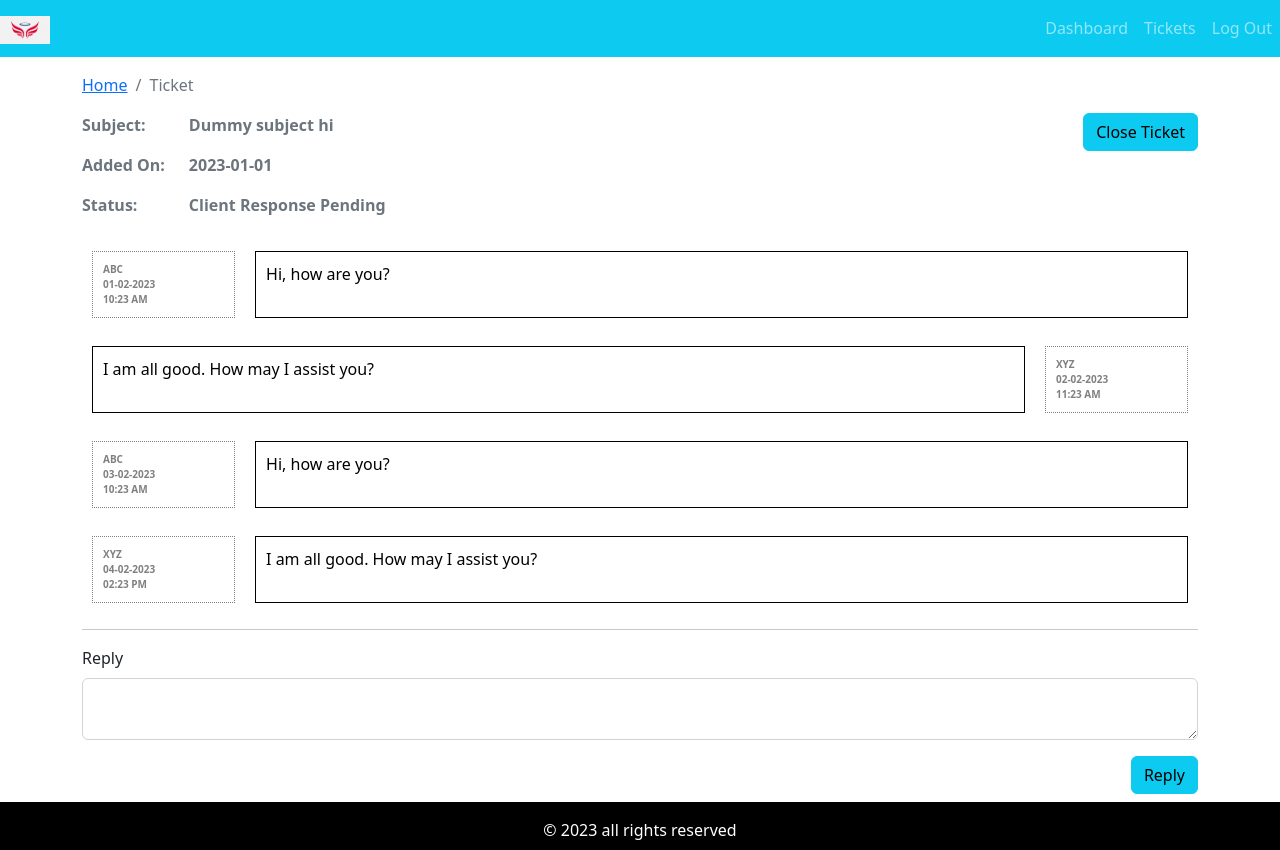
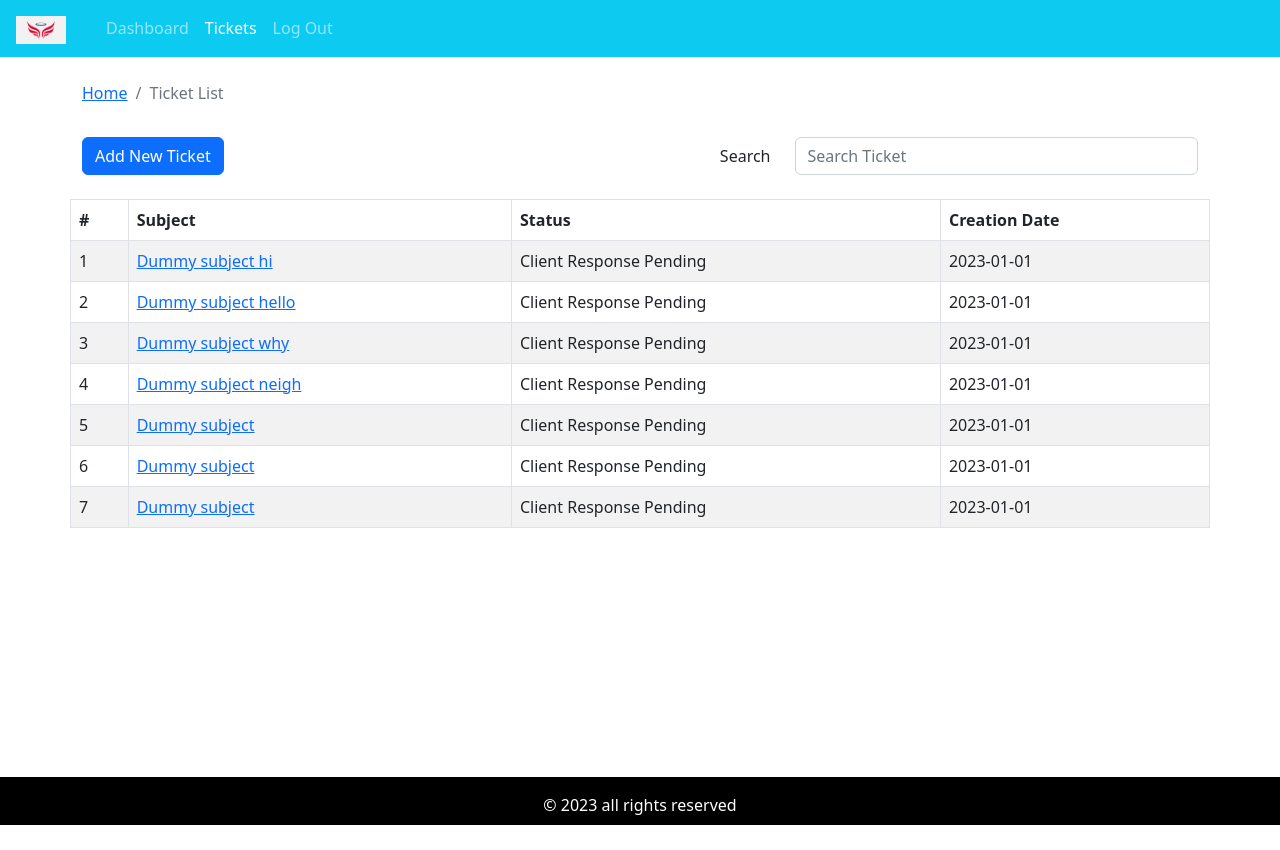
Before and after one commit to rahulsharma25/crm-frontend, a React (Create React App) app: page /tickets in a window 1280 px wide. After the commit the page ends 825 px from the top, so only its background shows below. Built offline with nearby package versions, Linux system fonts and the light colour scheme.

Commit message:
CTS-9 adding react router

```diff
--- a/package.json
+++ b/package.json
@@ -11,6 +11,8 @@
     "react": "^18.2.0",
     "react-bootstrap": "^2.7.0",
     "react-dom": "^18.2.0",
+    "react-router-bootstrap": "^0.26.2",
+    "react-router-dom": "^6.8.1",
     "react-scripts": "5.0.1",
     "web-vitals": "^2.1.4"
   },
--- a/src/App.js
+++ b/src/App.js
@@ -1,5 +1,6 @@
 import React from 'react';
 import './App.css';
+import { BrowserRouter as Router, Route, Routes } from 'react-router-dom';
 import { DefaultLayout } from './layout/defaultLayout';
 import { Dashboard } from './pages/dashboard/dashboard';
 import { Entry } from './pages/entry/entry';
@@ -7,17 +8,25 @@ import { AddTicket } from './pages/new-ticket/addTicketPage';
 import { TicketLandingPage } from './pages/ticket-landing/ticketLandingPage';
 // import { TicketLandingPage } from './pages/ticket-landing/ticketLandingPage';
 import { TicketListPage } from './pages/ticket-list/ticketListPage';
+import { PrivateRoute } from './components/private-route/privateRoute';
 
 function App() {
   return (
     <div className="App">
-      {/* <Entry /> */}
-      <DefaultLayout>
-        {/* <Dashboard /> */}
-        {/* <AddTicket /> */}
-        {/* <TicketListPage /> */}
-        <TicketLandingPage />
-      </DefaultLayout>
+      <Router>
+        <Routes>
+          <Route path='/login' element={<Entry />} />
+          <Route element={<PrivateRoute/>}>
+            <Route element={<DefaultLayout />} >
+              <Route path='dashboard' element={<Dashboard />} />
+              <Route path='add-ticket' element={<AddTicket />} />
+              <Route path='tickets' element={<TicketListPage />} />
+              <Route path='ticket/:tId' element={<TicketLandingPage />} />
+            </Route>
+          </Route>
+        </Routes>
+
+      </Router>
     </div>
   );
 }
--- a/src/components/add-ticket-form/addTicketForm.js
+++ b/src/components/add-ticket-form/addTicketForm.js
@@ -1,5 +1,5 @@
 import React from 'react';
-import { Button, Col, Container, Form, Row } from 'react-bootstrap';
+import { Button, Col, Form, Row } from 'react-bootstrap';
 import PropTypes from 'prop-types';
 
 export const AddTicketForm = ({handleOnChange, handleOnSubmit, formData}) => {
@@ -50,7 +50,7 @@ export const AddTicketForm = ({handleOnChange, handleOnSubmit, formData}) => {
               />
             </Col>
           </Form.Group>
-          <Button type='submit'>Login</Button>
+          <Button type='submit'>Add Ticket</Button>
         </Form>
       </div>
     </div>
--- a/src/components/breadcrumb/breadcrumb.js
+++ b/src/components/breadcrumb/breadcrumb.js
@@ -5,7 +5,7 @@ import { Breadcrumb } from 'react-bootstrap';
 export const BreadcrumbComp = ({page}) => {
   return (
     <Breadcrumb>
-        <Breadcrumb.Item href="/">Home</Breadcrumb.Item>
+        <Breadcrumb.Item href="/dashboard">Home</Breadcrumb.Item>
         <Breadcrumb.Item active>{page}</Breadcrumb.Item>
     </Breadcrumb>
   );
--- /dev/null
+++ b/src/components/private-route/privateRoute.js
@@ -0,0 +1,7 @@
+import React from 'react';
+import { Navigate, Outlet } from 'react-router-dom';
+
+const isAuth = true;
+export const PrivateRoute = () => {
+  return isAuth ? <Outlet/> : <Navigate to={'/login'} />;
+};
--- a/src/components/ticket-table/ticketTable.js
+++ b/src/components/ticket-table/ticketTable.js
@@ -1,12 +1,13 @@
 import React from 'react';
 import PropTypes from 'prop-types';
 import { Table } from 'react-bootstrap';
+import { Link } from 'react-router-dom';
 
 
 export const TicketTable = ({tickets}) => {
   // tickets = {};
   return (
-    <Table striped border hover>
+    <Table striped bordered hover>
       <thead>
         <tr>
           <th>#</th>
@@ -18,12 +19,16 @@ export const TicketTable = ({tickets}) => {
       <tbody>
         {tickets.length ? tickets.map((row) => {
           return (
-            <tr key={row.id}>
-              <td>{row.id}</td>
-              <td>{row.subject || 'No Subject'}</td>
-              <td>{row.status}</td>
-              <td>{row.addedAt}</td>
-            </tr>);
+              <tr key={row.id}>
+                <td>{row.id}</td>
+                <td>
+                  <Link to={`/ticket/${row.id}`}>
+                    {row.subject || 'No Subject'}
+                  </Link>
+                </td>
+                <td>{row.status}</td>
+                <td>{row.addedAt}</td>
+              </tr>);
         }):
         <tr>
           <td colSpan={4} className='text-center'>No tickets to show</td>
--- a/src/layout/defaultLayout.js
+++ b/src/layout/defaultLayout.js
@@ -1,9 +1,10 @@
 import React from 'react';
-import PropTypes from 'prop-types';
+import { Outlet } from 'react-router-dom';
+// import PropTypes from 'prop-types';
 import { Footer } from './partials/footer';
 import { Header } from './partials/header';
 
-export const DefaultLayout = (props) => {
+export const DefaultLayout = () => {
   return (
     <div className='default-layout'>
       <header className='header mb-3'>
@@ -11,7 +12,8 @@ export const DefaultLayout = (props) => {
       </header>
 
       <main className='main'>
-        {props.children}
+        <Outlet />
+        {/* {props.children} */}
       </main>
 
       <footer className='footer'>
@@ -21,6 +23,6 @@ export const DefaultLayout = (props) => {
   );
 };
 
-DefaultLayout.propTypes = {
-  children: PropTypes.object.isRequired
-};
+// DefaultLayout.propTypes = {
+//   children: PropTypes.object.isRequired
+// };
--- a/src/layout/partials/header.js
+++ b/src/layout/partials/header.js
@@ -1,19 +1,32 @@
 import React from 'react';
+import { useNavigate } from 'react-router-dom';
+import { LinkContainer } from 'react-router-bootstrap';
 import { Navbar, Nav } from 'react-bootstrap';
 import logo from '../../assets/img/logo.png';
 
 export const Header = () => {
+  const navigate = useNavigate();
+  const logMeOut = () => {
+    navigate('/login');
+  };
   return (
     <Navbar collapseOnSelect bg='info' variant='dark' expand='md'>
         <Navbar.Brand>
-          <img src={logo} alt='logo' width='50px' />
+          <img src={logo} alt='logo' width='50px' className='ms-3' />
         </Navbar.Brand>
         <Navbar.Toggle aria-controls='basic-navbar-nav' />
         <Navbar.Collapse id='basic-navbar-nav' >
-          <Nav className='ms-auto'>
-            <Nav.Link href='/dashboard'>Dashboard</Nav.Link>
-            <Nav.Link href='/tickets'>Tickets</Nav.Link>
-            <Nav.Link href='/logout'>Log Out</Nav.Link>
+          <Nav className='ms-3'>
+            <LinkContainer to='/dashboard'>
+              <Nav.Link >Dashboard</Nav.Link>
+            </LinkContainer>
+            <LinkContainer to='/tickets'>
+              <Nav.Link >Tickets</Nav.Link>
+            </LinkContainer>
+            <Nav.Link onClick={logMeOut}>Log Out</Nav.Link>
+            {/* <Link to='/dashboard'>Dashboard</Link>
+            <Link to='/tickets'>Tickets</Link>
+            <Link to='/login'>Log Out</Link> */}
           </Nav>
         </Navbar.Collapse>
     </Navbar>
--- a/src/pages/dashboard/dashboard.js
+++ b/src/pages/dashboard/dashboard.js
@@ -3,6 +3,7 @@ import { Col, Container, Row, Button } from 'react-bootstrap';
 import { TicketTable } from '../../components/ticket-table/ticketTable';
 import tickets from '../../assets/data/dummy-ticket-data.json';
 import { BreadcrumbComp } from '../../components/breadcrumb/breadcrumb';
+import { Link } from 'react-router-dom';
 
 export const Dashboard = () => {
   return (
@@ -14,7 +15,9 @@ export const Dashboard = () => {
         </Row>
         <Row>
             <Col className='mb-2 mt-5 text-center'>
-                <Button variant='info' style={{'font-size': '24px', 'padding': '14px'}}>Add New Ticket</Button>
+                <Link to={'/add-ticket'}>
+                    <Button variant='info' style={{'fontSize': '20px', 'padding': '10px'}}>Add New Ticket</Button>
+                </Link>
             </Col>
         </Row>
         <Row>
--- a/src/pages/ticket-landing/ticketLandingPage.js
+++ b/src/pages/ticket-landing/ticketLandingPage.js
@@ -4,14 +4,21 @@ import { BreadcrumbComp } from '../../components/breadcrumb/breadcrumb';
 import tickets from '../../assets/data/dummy-ticket-data.json';
 import { TicketMessages } from '../../components/ticket-messages/ticketMessages';
 import { TicketReply } from '../../components/ticket-reply/ticketReply';
+import { useParams } from 'react-router-dom';
 
-const ticket = tickets[0];
 export const TicketLandingPage = () => {
+  const {tId} = useParams();
+
   const [replyMsg, setReplyMsg] = useState('');
-
+  const [ticket, setTicket] = useState('');
   useEffect(()=>{
-    //empty
-  }, [replyMsg]);
+    for(let i = 0; i < tickets.length; i++) {
+      if (tickets[i].id == tId) {
+        setTicket(tickets[i]);
+        break;
+      }
+    }
+  }, [replyMsg, tId]);
 
   const handleOnChange = (e) => {
     setReplyMsg(e.target.value);
@@ -48,7 +55,7 @@ export const TicketLandingPage = () => {
       </Row>
       <Row>
         <Col>
-          <TicketMessages msgHistory={ticket.history} />
+          {ticket.history && <TicketMessages msgHistory={ticket.history} />}
         </Col>
       </Row>
       <hr />
--- a/src/pages/ticket-list/ticketListPage.js
+++ b/src/pages/ticket-list/ticketListPage.js
@@ -4,6 +4,7 @@ import { BreadcrumbComp } from '../../components/breadcrumb/breadcrumb';
 import { SearchTicketsComp } from '../../components/search-tickets/searchTicketsComp';
 import { TicketTable } from '../../components/ticket-table/ticketTable';
 import tickets from '../../assets/data/dummy-ticket-data.json';
+import { Link } from 'react-router-dom';
 
 export const TicketListPage = () => {
 
@@ -36,13 +37,15 @@ export const TicketListPage = () => {
       </Row>
       <Row className='mt-3'>
         <Col>
-          <Button>Add New Ticket</Button>
+          <Link to={'/add-ticket'}>
+            <Button>Add New Ticket</Button>
+          </Link>
         </Col>
         <Col>
           <SearchTicketsComp handleOnChange={handleOnChange} searchTxt={searchTxt}/>
         </Col>
       </Row>
-      <Row>
+      <Row className='mt-4'>
         <TicketTable tickets={ticketsToShow} />
       </Row>
     </Container>
```
Also changed, not shown: 1 other file (tests, documents, lock files or other folders).
